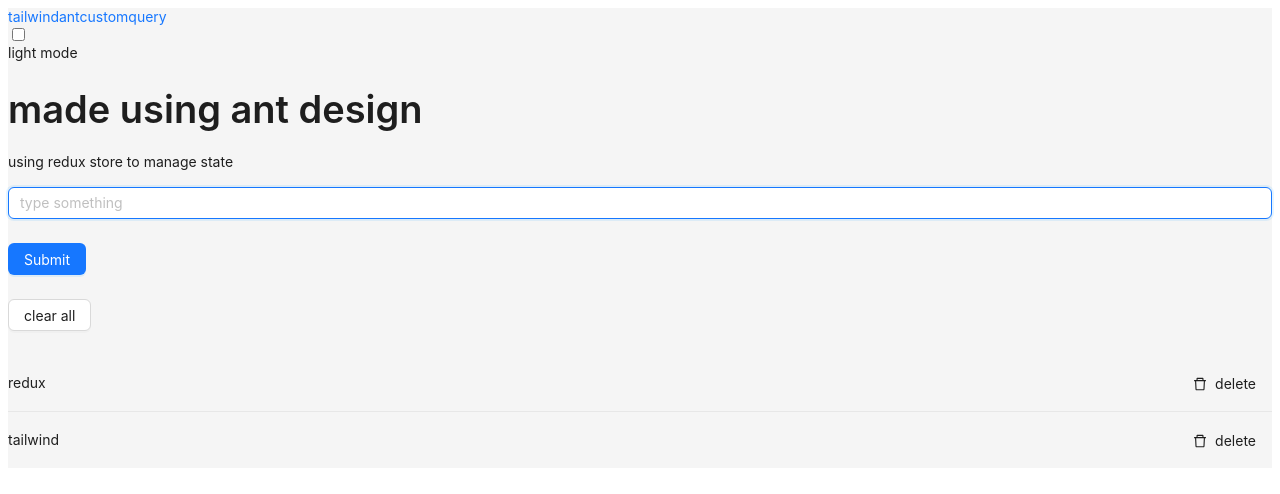
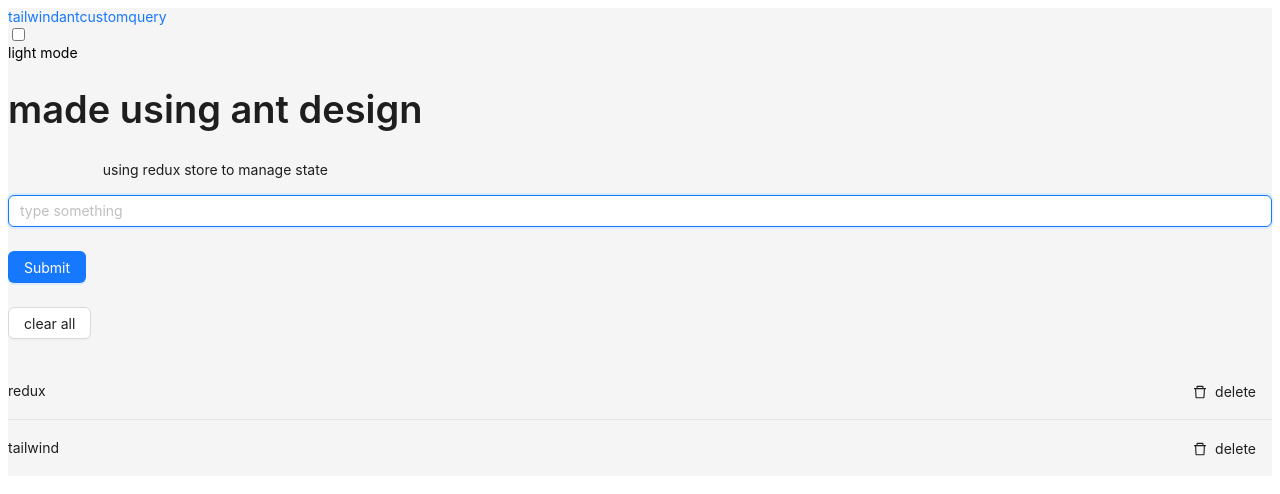
Before and after one commit to sairam-56/react, a React (Vite) app: page /ant in a window 1280 px wide. Shown: the top 494 px of the page. Built offline with nearby package versions, Linux system fonts and the light colour scheme.

Commit message:
replaced tags with ant components

```diff
--- a/src/Ant.jsx
+++ b/src/Ant.jsx
@@ -1,4 +1,4 @@
-import React, { useState } from "react";
+import { useState } from "react";
 import Header from "./Header";
 import { useDispatch, useSelector } from "react-redux";
 import { add, clear, remove } from "./redux/slice";
@@ -12,6 +12,7 @@ import {
   Typography,
   Space,
   Tag,
+  Card,
 } from "antd";
 
 import { DeleteOutlined } from "@ant-design/icons";
@@ -36,6 +37,7 @@ function Ant() {
   const handleClearAll = () => {
     dispatch(clear());
     setInputValue("");
+    form.resetFields();
   };
 
   const handleRemoveItem = (itemKey) => {
@@ -44,17 +46,17 @@ function Ant() {
 
   return (
     <Layout className="min-h-screen bg-gray-100 font-sans pt-16">
+      <Header item={{ item: "ant" }} />
       <Content className="flex flex-col items-center p-4 sm:p-8">
-        <Header item={{ item: "ant" }} />
-        <div className="w-full max-w-xl mt-4 space-y-1 text-center">
+        <Space direction="vertical" size="small" align="center">
           <Title level={1} className="!text-3xl !font-bold !mb-0">
             made using ant design
           </Title>
           <Paragraph className="!mt-0">
             using redux store to manage state
           </Paragraph>
-        </div>
-        <div className="w-full max-w-xl mt-4">
+        </Space>
+        <Content className="w-full max-w-xl mt-4">
           <Form
             form={form}
             onFinish={handleAddItem}
@@ -91,17 +93,19 @@ function Ant() {
               </Button>
             </Form.Item>
           </Form>
-          <div className="p-4 space-y-4">
+          <Content className="p-4 w-full space-y-4">
             {Object.keys(list).length > 0 ? (
               <List
+                justify="space-between"
+                className="w-full"
                 bordered={false}
                 dataSource={Object.entries(list)}
-                renderItem={([itemKey, count], index) => (
+                renderItem={([itemKey, count]) => (
                   <List.Item
                     key={itemKey}
-                    className="flex justify-between items-center h-full p-0"
+                    className="flex justify-between w-full items-center h-full p-0"
                   >
-                    <div className="flex items-center w-full bg-gray-100 px-2 mr-4 rounded">
+                    <Content className="flex items-center w-full bg-gray-100 px-2 mr-4 rounded">
                       <Text className="pl-2 py-2 my-0 flex items-center flex-grow">
                         {itemKey}
                       </Text>{" "}
@@ -113,7 +117,7 @@ function Ant() {
                           count {count}
                         </Tag>
                       )}
-                    </div>
+                    </Content>
                     <Button
                       type="danger"
                       icon={<DeleteOutlined />}
@@ -126,12 +130,12 @@ function Ant() {
                 )}
               />
             ) : (
-              <div className="text-center text-gray-500">
+              <Space className="text-center text-gray-500">
                 No items in the list.
-              </div>
+              </Space>
             )}
-          </div>
-        </div>
+          </Content>
+        </Content>
       </Content>
     </Layout>
   );
```
